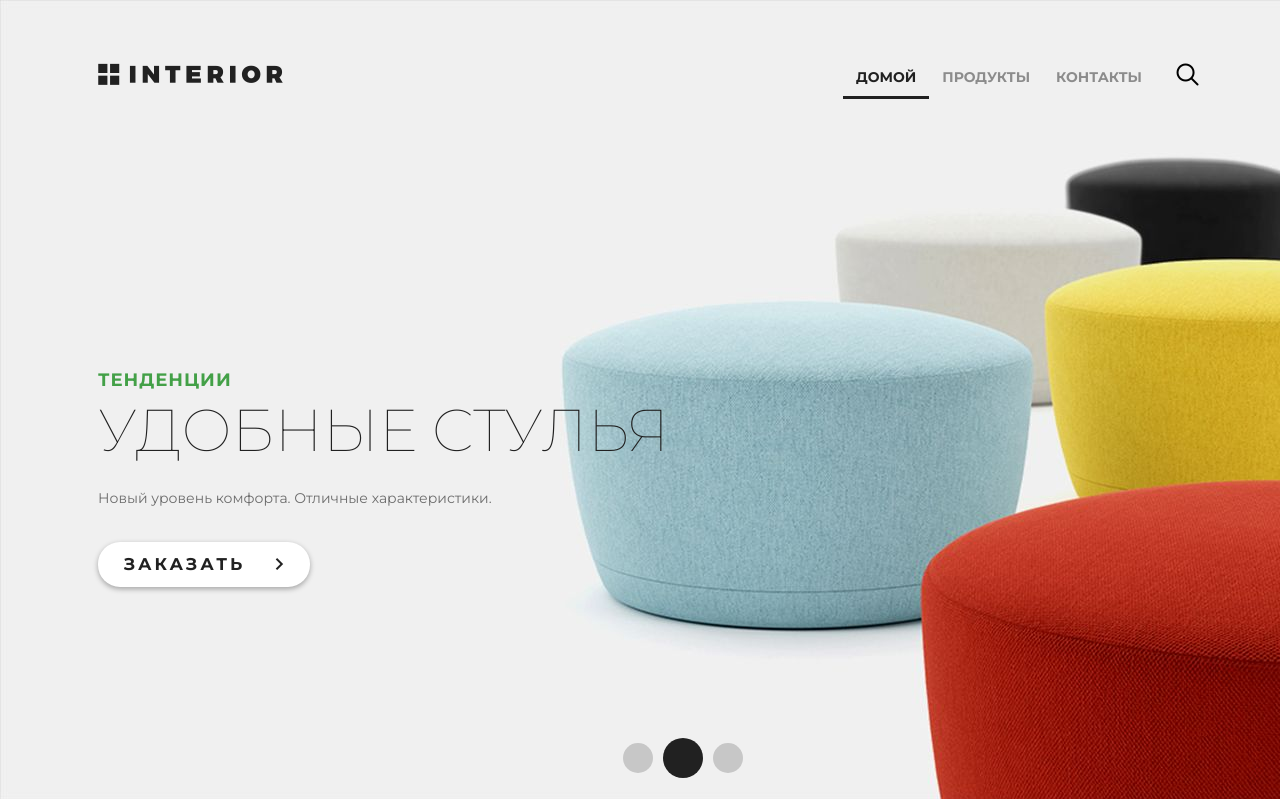
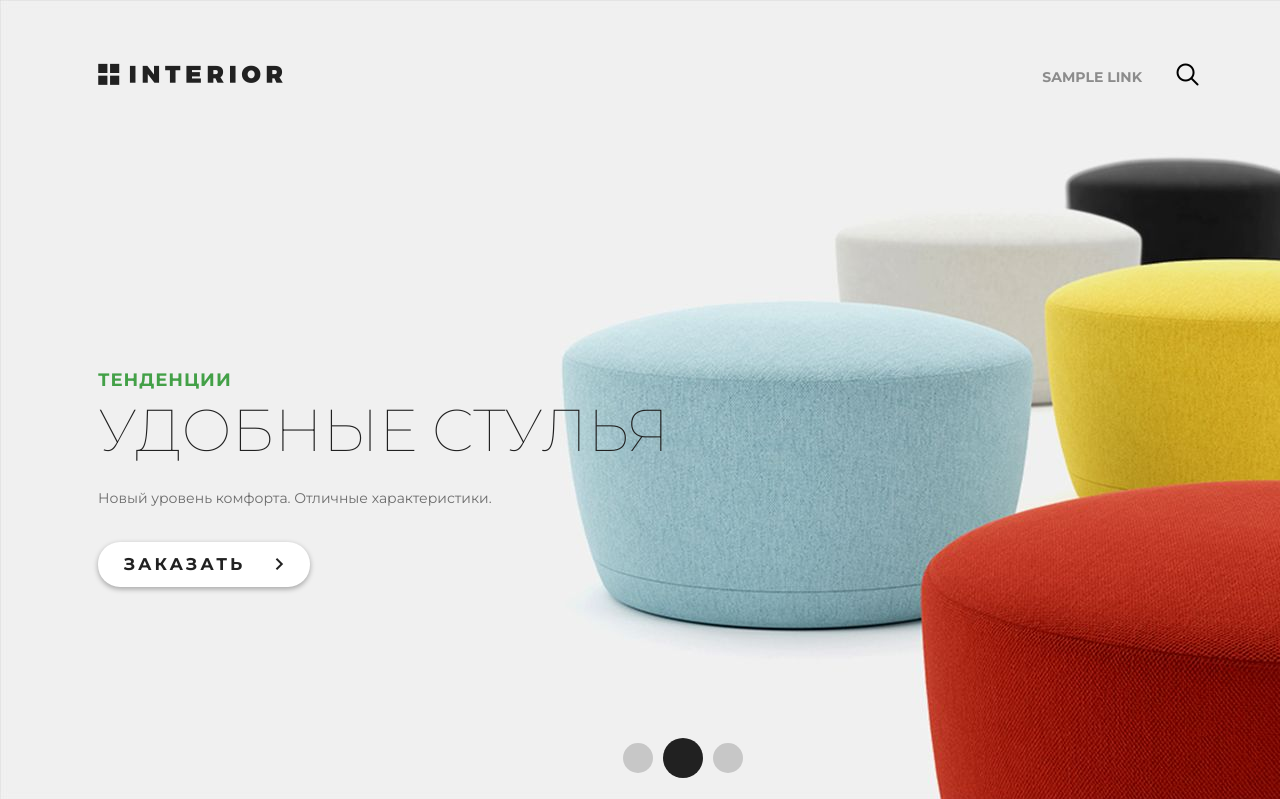
Before and after one commit to ZXCRoMiTos/django, a Django app: template geekshop-server/geekshop/mainapp/templates/mainapp/index.html in a window 1280 px wide; the page is wider, and only the part inside the window is pictured. Shown: the top 799 px of that part. Run offline with Django 3.2, Linux system fonts and the light colour scheme; the template is opened without the code that fills it: most values are stand-ins (such as "Sample title", 1, 10 or a date in 2020).

Commit message:
[upd] Добавил подшаблон для правильного отображения текущей страницы.

```diff
--- /dev/null
+++ b/geekshop-server/geekshop/mainapp/templates/includes/inc_menu.html
@@ -0,0 +1,10 @@
+<ul class="menu">
+    {% for link in menu %}
+        <li>
+            <a href="{% url link.url %}"
+                class = "{% if request.resolver_match.url_name == link.url %} active {% endif %}">
+            {{ link.name }}
+            </a>
+        </li>
+    {% endfor %}
+</ul>
--- a/geekshop-server/geekshop/mainapp/templates/mainapp/contact.html
+++ b/geekshop-server/geekshop/mainapp/templates/mainapp/contact.html
@@ -5,11 +5,7 @@
 	<div class="hero">
 		<div class="header clearfix">
 			<a href="index.html" class="logo"></a>
-			<ul class="menu">
-				<li><a href="{% url 'main' %}" class="active">домой</a></li>
-				<li><a href="{% url 'products' %}">продукты</a></li>
-				<li><a href="{% url 'contact' %}">контакты</a></li>
-			</ul>
+			{% include 'includes/inc_menu.html' %}
 			<a href="#" class="search"></a>
 			<a href="#" class="basket"></a>
 		</div>
--- a/geekshop-server/geekshop/mainapp/templates/mainapp/index.html
+++ b/geekshop-server/geekshop/mainapp/templates/mainapp/index.html
@@ -5,11 +5,7 @@
 	<div class="slider">
 		<div class="header clearfix">
 			<a href="index.html" class="logo"></a>
-			<ul class="menu">
-				<li><a href="{% url 'main' %}" class="active">домой</a></li>
-				<li><a href="{% url 'products' %}">продукты</a></li>
-				<li><a href="{% url 'contact' %}">контакты</a></li>
-			</ul>
+			{% include 'includes/inc_menu.html' %}
 			<a href="#" class="search"></a>
 		</div>
 
```
Also changed, not shown: geekshop-server/geekshop/mainapp/templates/mainapp/products.html (+1 -6 lines), geekshop-server/geekshop/mainapp/views.py (+22 -5 lines).
